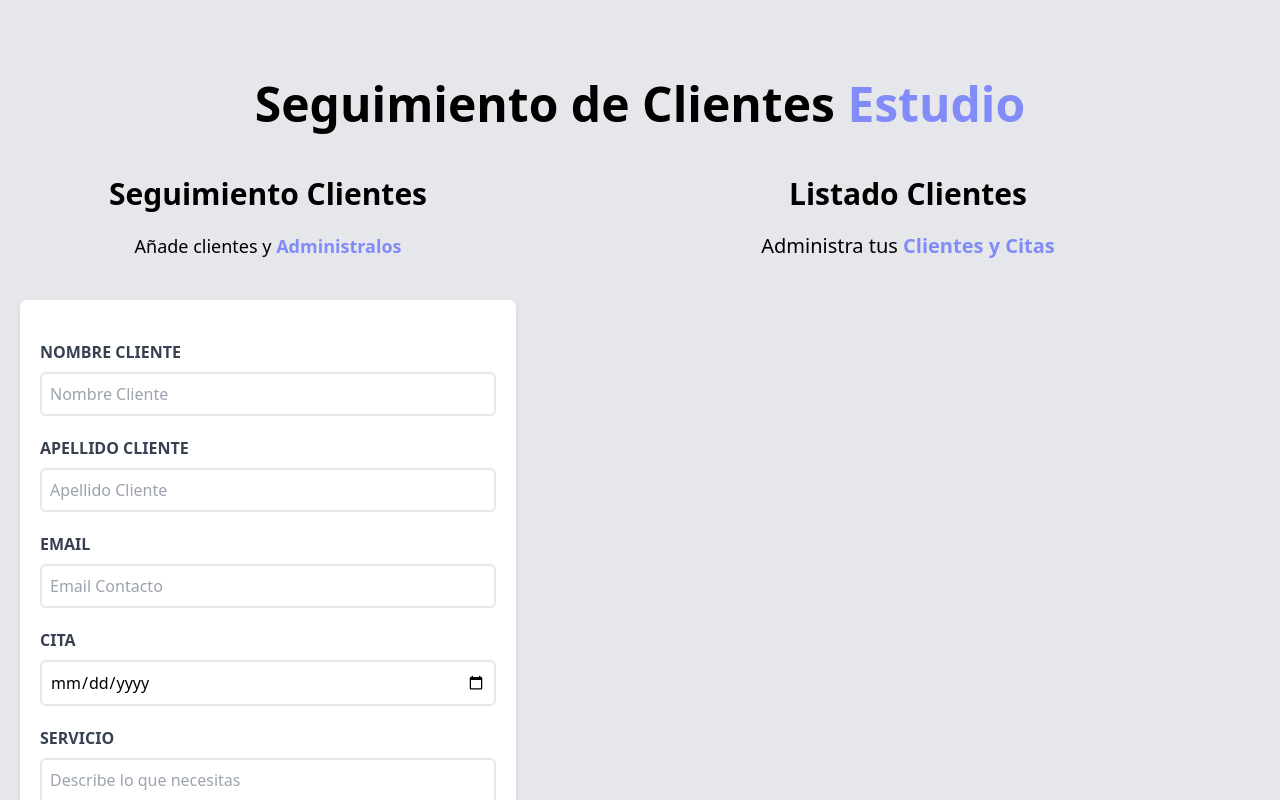
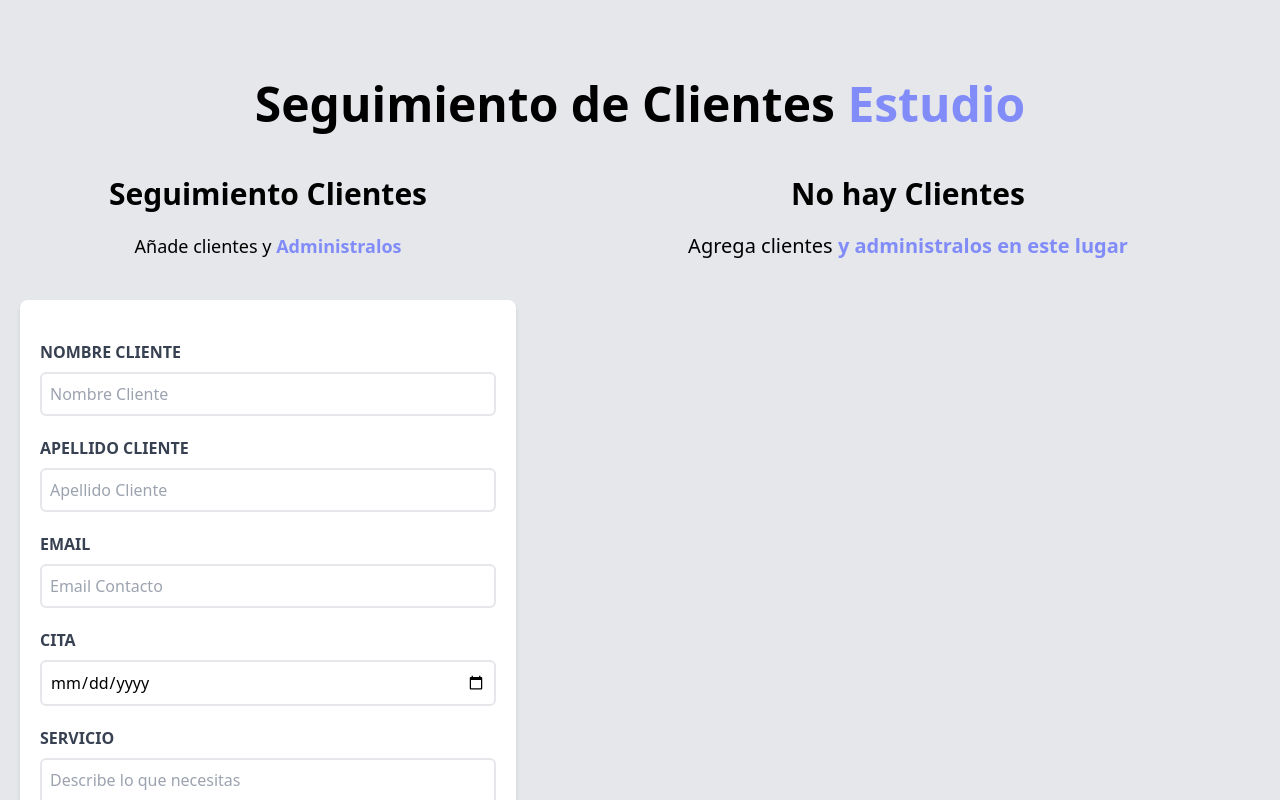
Before and after one commit to AbrahanEFH/agenda-react, a React (Vite) app: page / in a window 1280 px wide. Shown: the top 800 px of the page. Built offline with nearby package versions, Linux system fonts and the light colour scheme.

Commit message:
Cambios en la manera que se muestran los arreglos en el ListadoClientes.jsx

```diff
--- a/src/components/ListadoClientes.jsx
+++ b/src/components/ListadoClientes.jsx
@@ -1,11 +1,13 @@
 import Cliente from "./Cliente"
 
 const ListadoClientes = ({clientes}) => {
-  console.log(clientes)
 
 
   return (
     <div className="md:w-1/2 lg:w-3/5 md:h-screen overflow-y-scroll " >
+
+        {clientes && clientes.length ? (
+          <>
         <h2 className=" font-black text-3xl text-center" >Listado Clientes</h2>
         <p className=" text-xl mt-5 mb-10 text-center">
             Administra tus {''}
@@ -19,6 +21,18 @@ const ListadoClientes = ({clientes}) => {
                />
 
           ))}
+        </>
+
+        ) : (
+          <>
+                  <h2 className=" font-black text-3xl text-center" >No hay Clientes</h2>
+                     <p className=" text-xl mt-5 mb-10 text-center">
+                      Agrega clientes {''}
+                 <span className=" text-indigo-400 font-bold " >y administralos en este lugar</span>
+        </p>
+
+          </>
+        )}
 
 
     </div>
```
